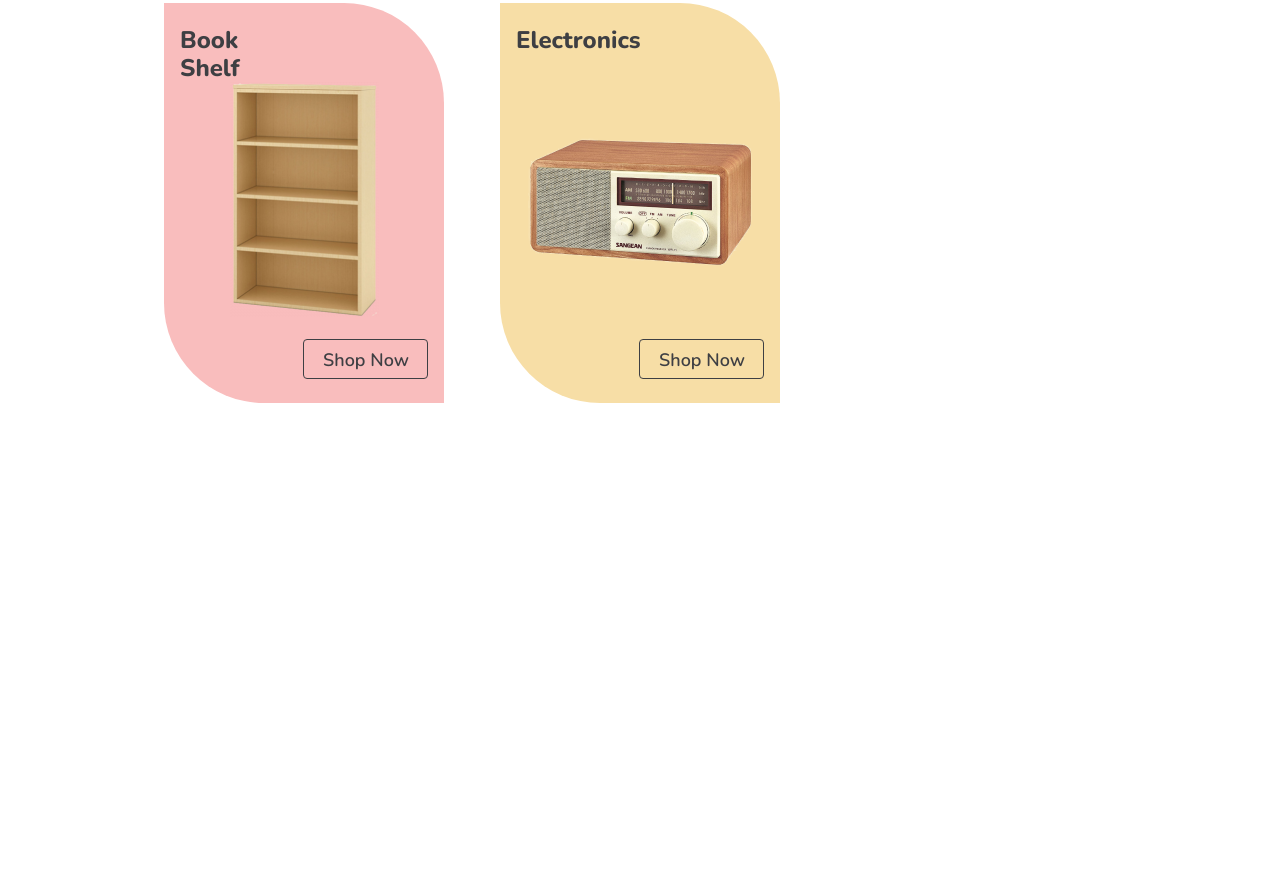
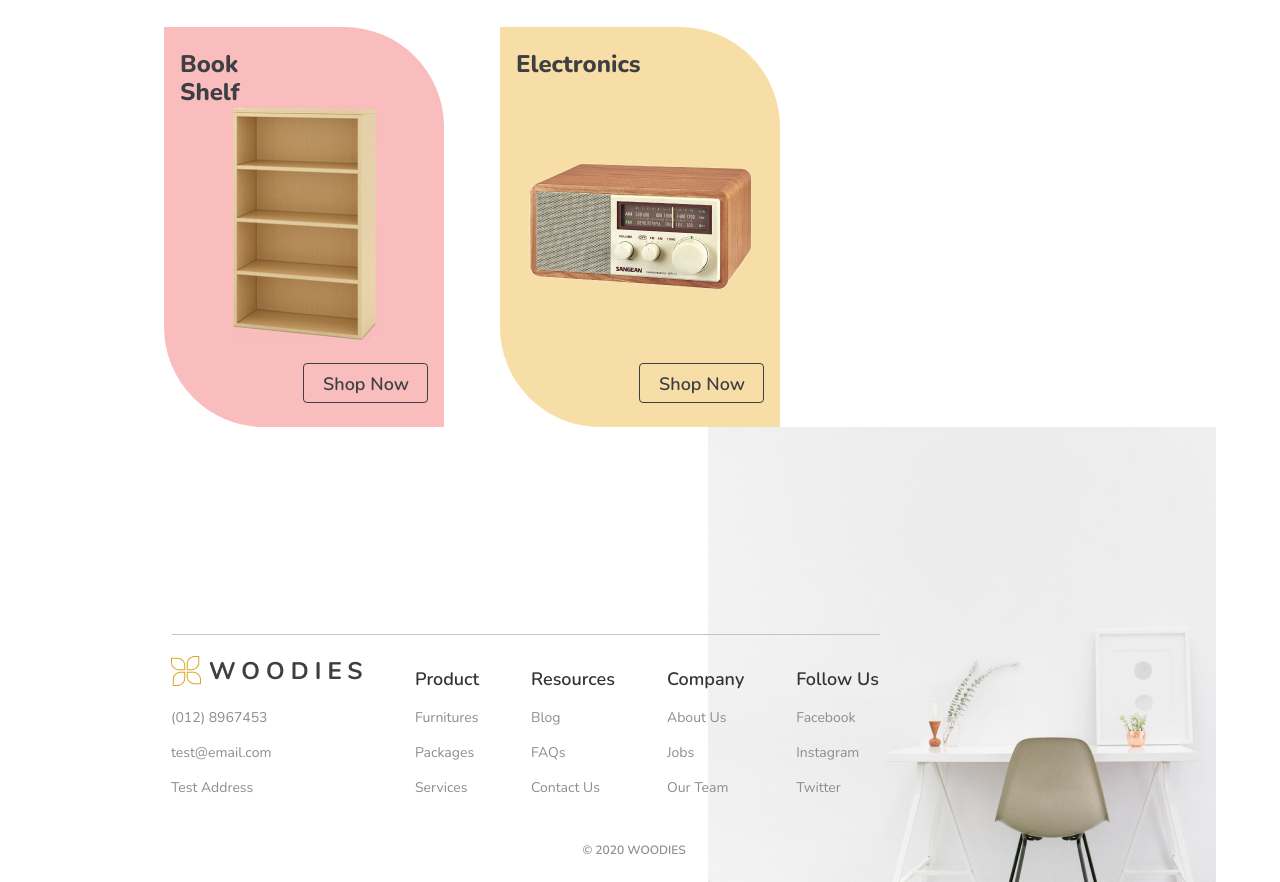
Before and after one commit to koshmar1319/Woodies, a plain HTML site: page index.html in a window 1280 px wide. Shown: the part 3106-3988 px from the top of the page. Before the commit the page ends 3509 px from the top, so only its background shows below. Drawn offline with nearby package versions, Linux system fonts and the light colour scheme.

Commit message:
added footer

```diff
--- a/index.html
+++ b/index.html
@@ -143,31 +143,36 @@
 
           <div class="categories__item categories__item_pink">
             <div class="categories__item_title">Desk</div>
-            <img class="categories__item_image categories__item_image_table" src="images/categories/table.png" alt="Table">
+            <img class="categories__item_image categories__item_image_table" src="images/categories/table.png"
+              alt="Table">
             <a class="categories__item_btn" href="#">Shop Now</a>
           </div>
 
           <div class="categories__item categories__item_yellow">
             <div class="categories__item_title">Chair</div>
-            <img class="categories__item_image categories__item_image_chair" src="images/categories/chair.png" alt="Chair">
+            <img class="categories__item_image categories__item_image_chair" src="images/categories/chair.png"
+              alt="Chair">
             <a class="categories__item_btn" href="#">Shop Now</a>
           </div>
 
           <div class="categories__item categories__item_blue">
             <div class="categories__item_title">Kitchenware</div>
-            <img class="categories__item_image categories__item_image_bowls" src="images/categories/bowls.png" alt="Bowls">
+            <img class="categories__item_image categories__item_image_bowls" src="images/categories/bowls.png"
+              alt="Bowls">
             <a class="categories__item_btn" href="#">Shop Now</a>
           </div>
 
           <div class="categories__item categories__item_pink">
             <div class="categories__item_title">Book Shelf</div>
-            <img class="categories__item_image categories__item_image_bookcase" src="images/categories/bookcase.png" alt="Bookcase">
+            <img class="categories__item_image categories__item_image_bookcase" src="images/categories/bookcase.png"
+              alt="Bookcase">
             <a class="categories__item_btn" href="#">Shop Now</a>
           </div>
 
           <div class="categories__item categories__item_yellow">
             <div class="categories__item_title">Electronics</div>
-            <img class="categories__item_image categories__item_image_radio" src="images/categories/radio.png" alt="Radio">
+            <img class="categories__item_image categories__item_image_radio" src="images/categories/radio.png"
+              alt="Radio">
             <a class="categories__item_btn" href="#">Shop Now</a>
           </div>
 
@@ -178,7 +183,77 @@
     </main>
     <footer class="footer">
 
+      <div class="footer__line"></div>
 
+      <div class="footer__block">
+
+        <div class="footer__item footer__item_contacts">
+
+          <a class="footer__logo" href="#">
+            <img src="images/logo.png">
+          </a>
+
+          <a class="footer__link" href="#">(012) 8967453</a>
+
+          <a class="footer__link" href="#">test@email.com</a>
+
+          <a class="footer__link" href="#">Test Address</a>
+
+        </div>
+
+        <div class="footer__item footer__item_contacts">
+
+          <h3 class="footer__item_header" href="#">Product</h3>
+
+          <a class="footer__link" href="#">Furnitures</a>
+
+          <a class="footer__link" href="#">Packages</a>
+
+          <a class="footer__link" href="#">Services</a>
+
+        </div>
+
+        <div class="footer__item footer__item_contacts">
+
+          <h3 class="footer__item_header" href="#">Resources</h3>
+
+          <a class="footer__link" href="#">Blog</a>
+
+          <a class="footer__link" href="#">FAQs</a>
+
+          <a class="footer__link" href="#">Contact Us</a>
+
+        </div>
+
+        <div class="footer__item footer__item_contacts">
+
+          <h3 class="footer__item_header" href="#">Company</h3>
+
+          <a class="footer__link" href="#">About Us</a>
+
+          <a class="footer__link" href="#">Jobs</a>
+
+          <a class="footer__link" href="#">Our Team</a>
+
+        </div>
+
+        <div class="footer__item footer__item_contacts">
+
+          <h3 class="footer__item_header" href="#">Follow Us</h3>
+
+          <a class="footer__link" href="#">Facebook</a>
+
+          <a class="footer__link" href="#">Instagram</a>
+
+          <a class="footer__link" href="#">Twitter</a>
+
+        </div>
+
+      </div>
+
+      <div class="footer__copyright">&copy; 2020 WOODIES</div>
+
+      <div class="footer__bg-image"></div>
 
     </footer>
   </div>
--- a/styles/style.css
+++ b/styles/style.css
@@ -313,7 +313,7 @@ body{
   display: flex;
   flex-wrap: wrap;
   max-width: 952px;
-  margin: 0 auto;
+  margin: 24px auto 0;
 }
 
 .categories__item{
@@ -401,3 +401,83 @@ body{
 .categories__item_btn:hover{
   text-decoration: underline;
 }
+
+/* footer */
+
+.footer{
+  min-height: 455px;
+  position: relative;
+}
+
+.footer__bg-image{
+  background-image: url('../images/footer-img.png');
+  background-repeat: no-repeat;
+  width: 508px;
+  height: 455px;
+  position: absolute;
+  top: 0;
+  right: 0;
+  z-index: -1;
+}
+
+.footer__line{
+  width: 708px;
+  height: 1px;
+  background-color: #c4c4c4;
+  margin-left: 108px;
+  position: absolute;
+  bottom: 247px;
+}
+
+.footer__block{
+  display: flex;
+  align-items: flex-end;
+  width: 709px;
+  min-height: 138px;
+  margin-top: 24px;
+  margin-left: 107px;
+  position: absolute;
+  left: 0;
+  bottom: 85px;
+}
+
+.footer__item{
+  display: flex;
+  flex-direction: column;
+  margin-left: 52px;
+}
+
+.footer__item:first-child{
+  margin-left: 0;
+}
+
+.footer__item_header{
+  font-weight: 600;
+  font-size: 18px;
+  line-height: 25px;
+  color: #333333;
+}
+
+.footer__link{
+  font-weight: normal;
+  font-size: 14px;
+  line-height: 19px;
+  color: #8D8D8D;
+  text-decoration: none;
+  margin-top: 16px;
+}
+
+.footer__link:hover{
+  color: #DAA520;
+}
+
+.footer__copyright{
+  font-weight: 600;
+  font-size: 12px;
+  line-height: 16px;
+  color: #8D8D8D;
+  margin: 45px auto 0;
+  position: absolute;
+  bottom: 24px;
+  left: 45%;
+}
```
Also changed, not shown: images/footer-img.png (added).
